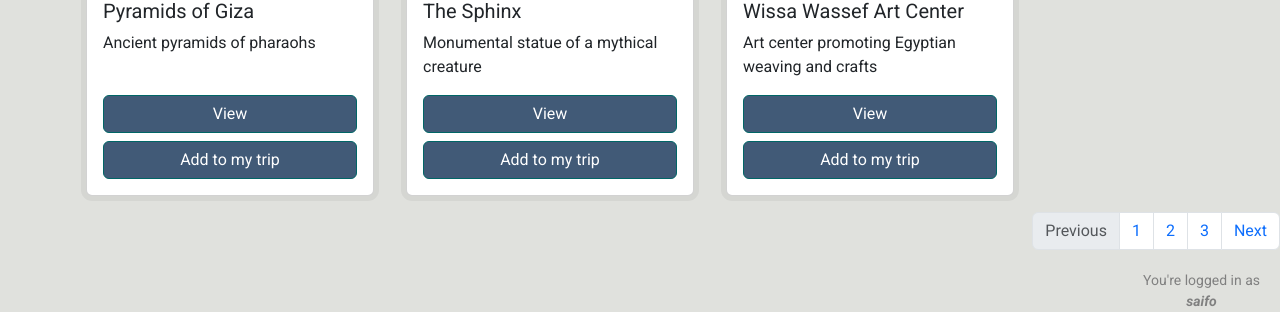
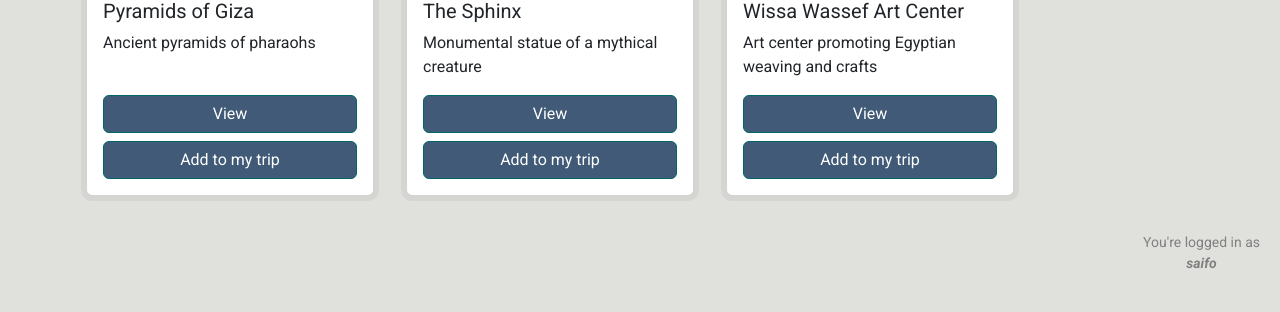
Before and after one commit to SaifAshrafHelmy/EgyptoPedia, a Flask app: page /attractions/bycity/Giza in a window 1280 px wide. Shown: the part 529-841 px from the top of the page. After the commit the page ends 797 px from the top, so only its background shows below. Run offline with Flask 3, Linux system fonts and the light colour scheme; a user stored in the database is signed in; data comes from the database, SQL or seed files in the repository; both versions use the stored data as it was after the commit; some libraries are stand-ins or nearby versions.

Commit message:
fixed some minor issues in html/css

```diff
--- a/app.py
+++ b/app.py
@@ -38,6 +38,8 @@ app.secret_key = my_secret_key
 
 login_manager = LoginManager(app)
 login_manager.login_view = "login"
+login_manager.login_message_category = "warning"
+
 
 
 app.config["SQLALCHEMY_DATABASE_URI"] = "sqlite:///egy.db"
--- a/templates/attractions.html
+++ b/templates/attractions.html
@@ -107,7 +107,7 @@
 
 
   <!-- PAGINATION -- to be completed later -->
-  <nav aria-label="Page navigation example">
+  <!-- <nav aria-label="Page navigation example">
     <ul class="pagination justify-content-end">
       <li class="page-item disabled">
         <a class="page-link">Previous</a>
@@ -119,7 +119,7 @@
         <a class="page-link" href="#">Next</a>
       </li>
     </ul>
-  </nav>
+  </nav> -->
 </div>
 
 <script>
--- a/templates/base.html
+++ b/templates/base.html
@@ -6,7 +6,9 @@
     <meta charset="UTF-8">
     <meta name="viewport" content="width=device-width, initial-scale=1.0">
 
-    <title>{% block title %}{% endblock %} - My Webpage</title>
+    <title>{% block title %}{% endblock %} - EgyptoPedia</title>
+    <link rel="icon" type="image/x-icon" href="/static/eg_flag.ico">
+
     <link href="/static/bootstrap/bootstrap.min.css"  rel="stylesheet" >
     <link rel="stylesheet" href="/static/main.css">
 
```
Also changed, not shown: instance/egy.db, static/eg_flag.ico (added).
